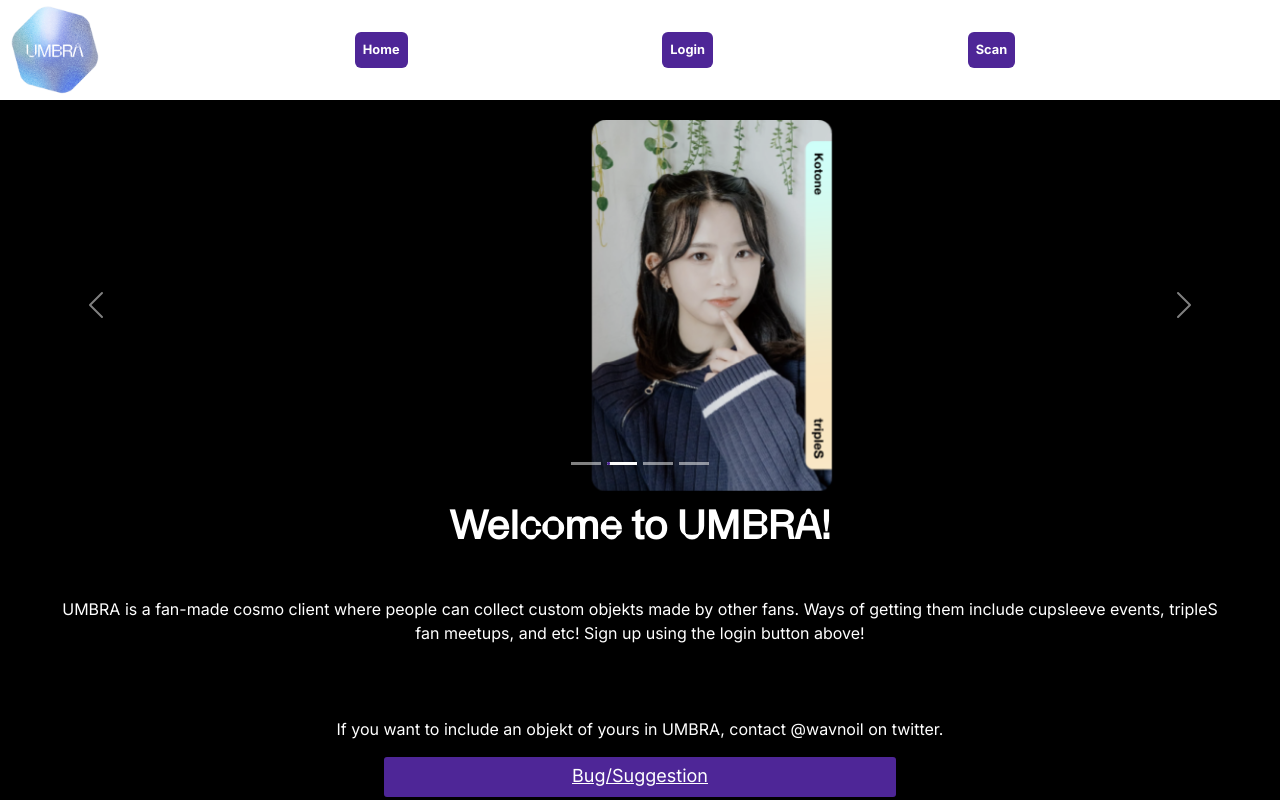
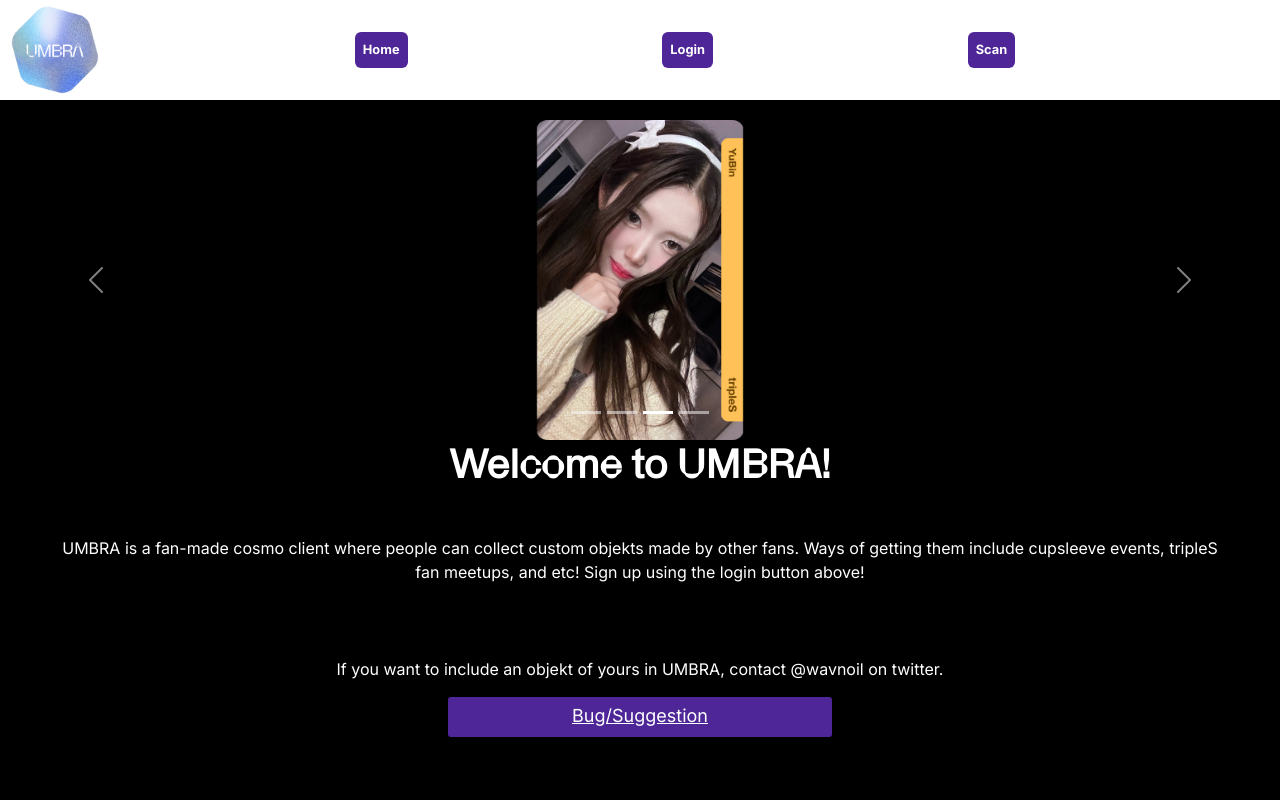
Before and after one commit to noliuniverse/Umbra, a Next.js app: page / in a window 1280 px wide. Built offline with nearby package versions, Linux system fonts and the light colour scheme.

Commit message:
Removed bootstrap

```diff
--- a/app/layout.js
+++ b/app/layout.js
@@ -1,6 +1,6 @@
+import 'bootstrap/dist/css/bootstrap.css';
+import './globals.css'
 import { Inter } from 'next/font/google'
-
-import './globals.css'
 
 const inter = Inter({ subsets: ['latin'] })
 
--- a/app/page.js
+++ b/app/page.js
@@ -7,15 +7,15 @@
 import styles from "@/app/Bootstrap.module.css"
 import styles2 from '../node_modules/bootstrap/dist/css/bootstrap.min.css';
 import { Noto_Kufi_Arabic } from 'next/font/google';
-import itemsl from "../json/Items.json";
-import Carousel from '@/components/Carousel';
+import { items } from "../json/Items.json";
+import { Carousel } from "react-bootstrap";
 import localFont from "next/font/local"
 
 const ParaboleDisplay = localFont({src: "../fonts/Parabole-DisplayRegular.otf"})
 const ParaboleRegular = localFont({src: "../fonts/Parabole-TextRegular.otf"})
 
 export default function Home() {
-  const {items} = itemsl
+
 
   const [data, setData] = useState('No result');
 
@@ -23,7 +23,7 @@
   const navRef = useRef();
   const [user, setUser] = useState(null);
   const [loading, setLoading] = useState(true);
-  const INTERVAL_VAL = 3000;
+  const INTERVAL_VAL = 2000;
 
   const { bootstrap } = items;
   const [index, setIndex] = useState(0);
@@ -74,13 +74,19 @@
       </header>
       <div className='div1'>
       <div className='carousel'>
-      {(loading == false) && <Carousel interval={3000}/>}
+      <Carousel activeIndex={index} onSelect={handleSelect}>
+          {bootstrap.map((item, index) => (
+            <Carousel.Item key={item.id} className={styles.itemP} interval={INTERVAL_VAL}>
+              <img src={item.imageUrl} alt="slides" />
+            </Carousel.Item>
+          ))}
+        </Carousel>
       </div>
       <h1 className='whitetext bold big' style={{color: "white"}}><span style={ParaboleDisplay.style}><span style={ParaboleRegular.style}>Wel</span>co<span style={ParaboleRegular.style}>m</span>e <span style={ParaboleRegular.style}>to</span> </span><span style={ParaboleDisplay.style}>U<span style={ParaboleRegular.style}>M</span>B<span style={ParaboleRegular.style}>R</span>A!</span></h1>
         <p className='whitetext'>UMBRA is a fan-made cosmo client where people can collect custom objekts made by other fans. Ways of getting them include cupsleeve events, tripleS fan meetups, and etc! Sign up using the login button above!</p>
         <br></br>
         <p className='whitetext'>If you want to include an objekt of yours in UMBRA, contact @wavnoil on twitter.</p>
-        <a href="https://forms.gle/rjVYADMtUKjqCqDJA" style={{width:"40%", minWidth: "170px"}} className='button2'><u>Bug/Suggestion</u></a>
+        <a href="https://forms.gle/rjVYADMtUKjqCqDJA" className='button2'><u>Bug/Suggestion</u></a>
         </div>
       </main>
       )}
@@ -96,13 +102,19 @@
       </header>
         <div className='div1' style={{width: "100%"}}>
         <div className='carousel'>
-        {(loading == false) && <Carousel interval={3000}/>}
-        </div>
+      <Carousel activeIndex={index} onSelect={handleSelect}>
+          {bootstrap.map((item) => (
+            <Carousel.Item key={item.id} className={styles.itemP} interval={INTERVAL_VAL}>
+              <img src={item.imageUrl} alt="slides" />
+            </Carousel.Item>
+          ))}
+        </Carousel>
+      </div>
         <h1 className='whitetext bold big' style={{color: "white"}}><span style={ParaboleDisplay.style}><span style={ParaboleRegular.style}>Wel</span>co<span style={ParaboleRegular.style}>m</span>e <span style={ParaboleRegular.style}>to</span> </span><span style={ParaboleDisplay.style}>U<span style={ParaboleRegular.style}>M</span>B<span style={ParaboleRegular.style}>R</span>A!</span></h1>
         <p className='whitetext' style={{padding: "10px", margin: "3%"}}>UMBRA is a fan-made cosmo client where people can collect custom objekts made by other fans. Ways of getting them include cupsleeve events, tripleS fan meetups, and etc! Sign up using the login button above!</p>
         <br></br>
         <p className='whitetext'>If you want to include an objekt of yours in UMBRA, contact @wavnoil on twitter.</p>
-        <a href="https://forms.gle/rjVYADMtUKjqCqDJA" style={{width:"40%", minWidth: "170px"}} className='button2'><u>Bug/Suggestion</u></a>
+        <a href="https://forms.gle/rjVYADMtUKjqCqDJA" className='button2'><u>Bug/Suggestion</u></a>
         </div>
     </main>
   )
--- a/components/Carousel.js
+++ b/components/Carousel.js
@@ -1,27 +1,15 @@
 "use client";
-import '../node_modules/bootstrap/dist/css/bootstrap.min.css';
 import styles from "@/app/globals.css"
 
 import { useEffect, useState, useRef } from "react"
-import { useRouter} from "next/navigation";
-import { supabase } from '@/utils/supabaseClient'
 
-import { useInView } from "react-intersection-observer";
-import { useCallback } from "react";
+import * as bootstrap from 'bootstrap'
 
-import bootstrap from '../node_modules/bootstrap/dist/js/bootstrap.min.js';
-
-import localFont from "next/font/local"
-
-const dotMat = localFont({src: "../fonts/dotmat.ttf"})
-const helveticaNeueBold = localFont({src: "../fonts/helvetica-neue-bold.ttf"})
-const halavrBreitRg = localFont({src: "../fonts/HalvarBreit-Rg copy 2.ttf"})
-
-//{ children },
 const Carousel = ({interval}) => {
+    window.bootstrap = bootstrap
     const [pass, setPass] = useState(false)
     useEffect(()=>{
-        if (typeof window !== "undefined") {
+        if (typeof document !== "undefined") {
             const myCarousel = document.getElementById("carouselExampleIndicators");
     const carouselIndicators = myCarousel.querySelectorAll(
       ".carousel-indicators button span"
--- a/package.json
+++ b/package.json
@@ -11,7 +11,7 @@
   "dependencies": {
     "@supabase/auth-helpers-nextjs": "^0.8.7",
     "@supabase/supabase-js": "^2.39.3",
-    "bootstrap": "^5.3.2",
+    "bootstrap": "^5.2.3",
     "file-saver": "^2.0.5",
     "framer-motion": "^10.18.0",
     "html2canvas": "^1.4.1",
```
Also changed, not shown: 1 other file (tests, documents, lock files or other folders).
